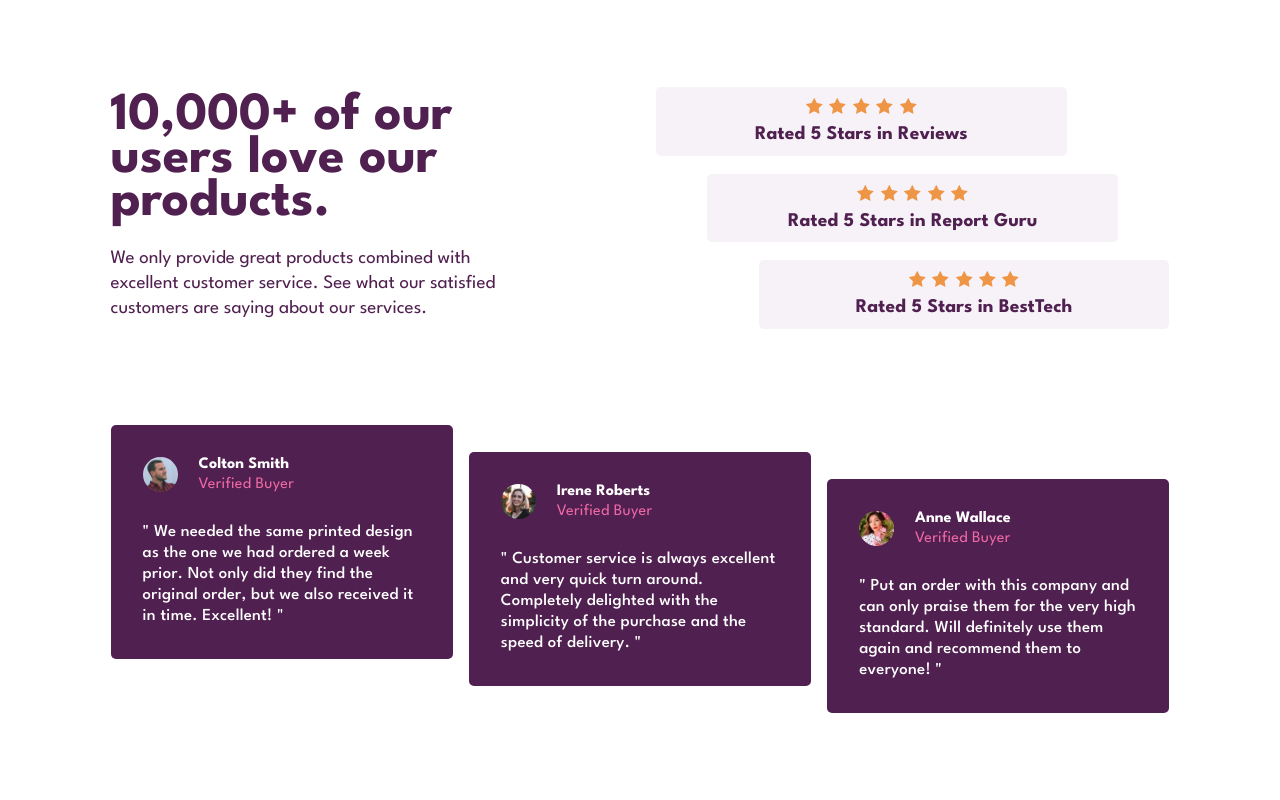
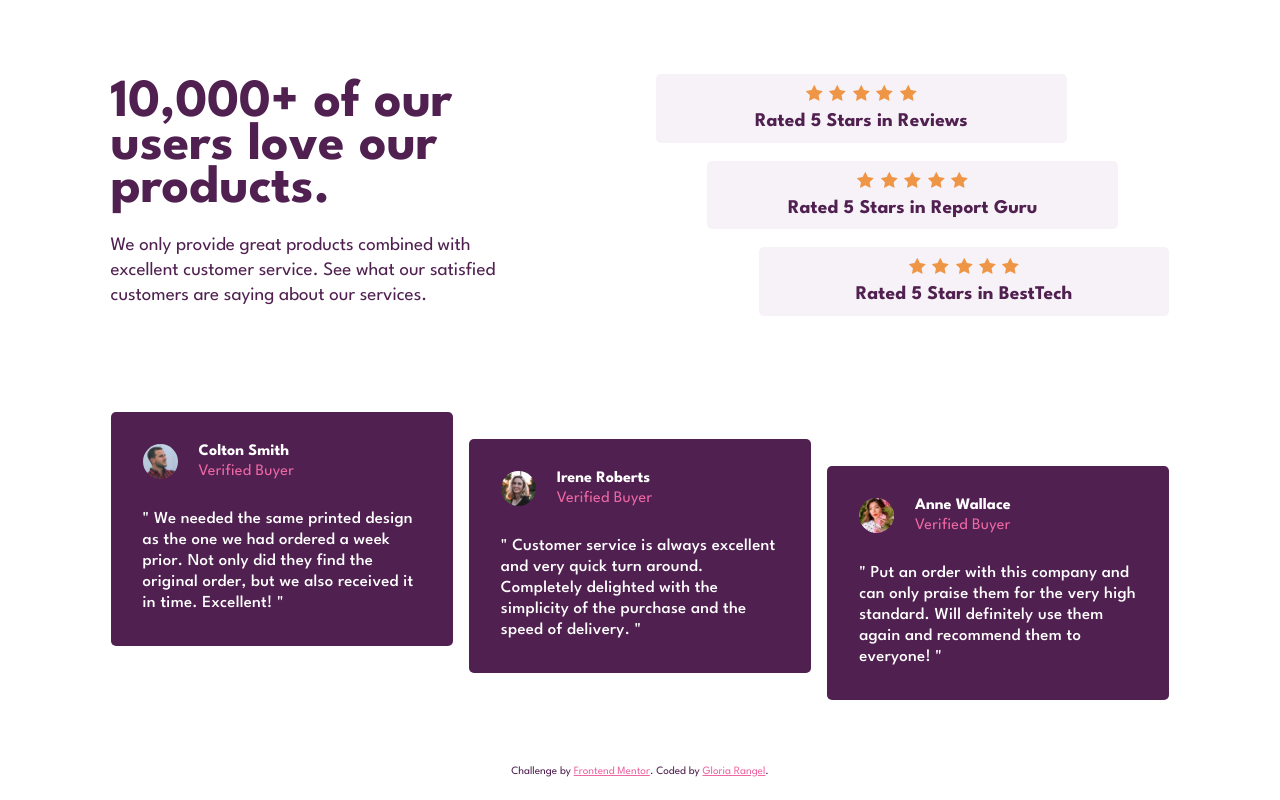
Before and after one commit to NorimNori/social-proof-section, a React (Vite) app: page / in a window 1280 px wide. Built offline with nearby package versions, Linux system fonts and the light colour scheme.

Commit message:
feat: add footer and styles

```diff
--- a/src/App.jsx
+++ b/src/App.jsx
@@ -8,6 +8,7 @@
 
 
   return (
+    <>
     <main>
       <Hero />
       <section className="ratings" role="region" aria-labelledby="ratings-title">
@@ -28,6 +29,13 @@
       ))}
     </section>
     </main>
+    <footer className="footer" role="contentinfo">
+      <p className="footer__text">
+        Challenge by <a className="footer__link" href="https://www.frontendmentor.io?ref=challenge" target="_blank" title="Visit Frontend Mentor">Frontend Mentor</a>.
+        Coded by <a className="footer__link" href="https://www.frontendmentor.io/profile/NorimNori" title="Visit Gloria Rangel's profile">Gloria Rangel</a>.
+      </p>
+    </footer>
+    </>
   )
 }
 
--- a/src/App.scss
+++ b/src/App.scss
@@ -1,4 +1,5 @@
 @use "@/styles/mixins";
+@use "@/styles/colors";
 
 body {
   font-family: "League Spartan", serif;
@@ -49,6 +50,16 @@
   gap: 1em;
 }
 
+footer {
+  font-size: .7rem;
+  color: colors.$veryDarkMagenta;
+  padding-bottom: 1rem;
+  a {
+      text-align: center;
+      color: colors.$softPink
+  }
+}
+
 @media (min-width: 768px) and (max-width: 1023px) {
   .ratings {
     margin: 1rem 0 3rem;
@@ -65,7 +76,6 @@
     grid-template-areas:
       "header header ratings ratings"
       "review review review review"
-      // "footer footer footer";
   }
 
   .header-section {
```
